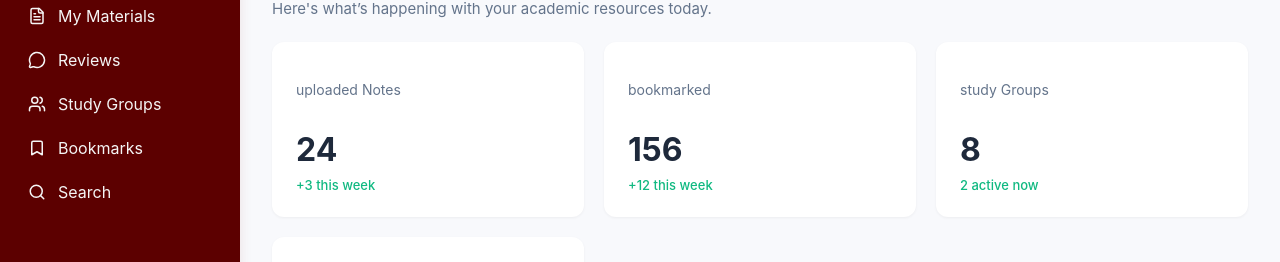
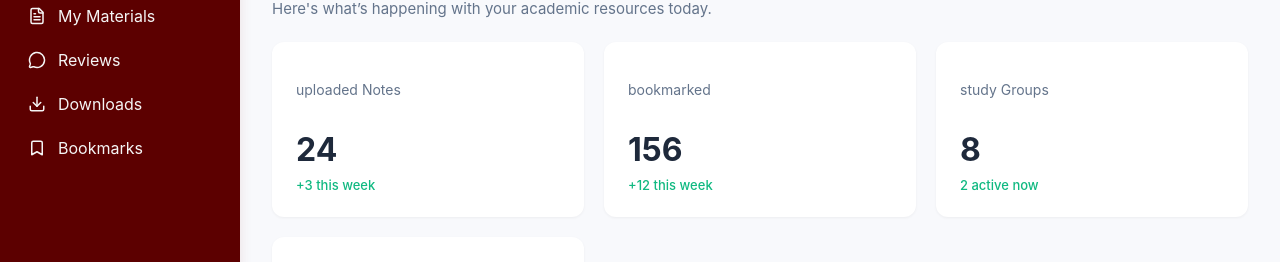
Before and after one commit to Melessa-mooh/TakeNotes, a React (Create React App) app in the folder my-app/: page /bookmarks in a window 1280 px wide. Shown: the part 170-432 px from the top of the page. Built offline with nearby package versions, Linux system fonts and the light colour scheme.

Commit message:
Organized navigation

```diff
--- a/my-app/src/pages/Bookmarks.jsx
+++ b/my-app/src/pages/Bookmarks.jsx
@@ -141,14 +141,15 @@ export default function Dashboard() {
             My Materials
           </Link>
           <Link to="/reviews" className="nav-item">
-                      <MessageCircle size={18} />
-                      Reviews
-                    </Link>
+          <MessageCircle size={18} />
+            Reviews
+            </Link>
+            <Link to="/downloads" className="nav-item">
+             <Download size={18} />
+             Downloads
+            </Link>
 
-          <Link to="/groups" className="nav-item">
-            <Users size={18} />
-            Study Groups
-          </Link>
+
 
           {/* ✅ BOOKMARKS LINK FIXED */}
           <Link to="/bookmarks" className="nav-item">
@@ -156,10 +157,7 @@ export default function Dashboard() {
             Bookmarks
           </Link>
 
-          <Link to="/search" className="nav-item">
-            <Search size={18} />
-            Search
-          </Link>
+
         </nav>
 
         <div className="sidebar-footer">
--- a/my-app/src/pages/Dashboard.jsx
+++ b/my-app/src/pages/Dashboard.jsx
@@ -12,8 +12,10 @@ import {
   Bookmark,
   TrendingUp,
   FileText,
+  MessageCircle,
   MoreVertical,
   Download // Import the Download icon
+
 } from "lucide-react";
 
 export default function Dashboard() {
@@ -134,6 +136,10 @@ export default function Dashboard() {
           <Link to="/materials" className="nav-item">
             <FileText size={18} />
             My Materials
+          </Link>
+          <Link to="/reviews" className="nav-item">
+            <MessageCircle size={18} />
+            Reviews
           </Link>
           {/* UPDATED: Changed icon to Download */}
           <Link to="/downloads" className="nav-item">
--- a/my-app/src/pages/Reviews.jsx
+++ b/my-app/src/pages/Reviews.jsx
@@ -12,7 +12,7 @@ import {
   ThumbsUp,
   MessageCircle,
   Bookmark,
-  Users,
+  //Users,
   Menu,
   MoreVertical,
   Download
@@ -84,9 +84,12 @@ export default function Reviews() {
           <Link to="/dashboard" className="nav-item"><span className="nav-icon">🏠</span> Dashboard</Link>
           <Link to="/materials" className="nav-item"><FileText size={18} /> My Materials</Link>
           <Link to="/reviews" className="nav-item active"><MessageCircle size={18} /> Reviews</Link>
-          <Link to="/groups" className="nav-item"><Users size={18} /> Study Groups</Link>
+           <Link to="/downloads" className="nav-item">
+                        <Download size={18} />
+                        Downloads
+                       </Link>
           <Link to="/bookmarks" className="nav-item"><Bookmark size={18} /> Bookmarks</Link>
-          <Link to="/search" className="nav-item"><Search size={18} /> Search</Link>
+
         </nav>
         <div className="sidebar-footer">
           <Link to="/settings" className="settings-link">⚙️ Settings</Link>
--- a/my-app/src/pages/Settings.jsx
+++ b/my-app/src/pages/Settings.jsx
@@ -11,8 +11,9 @@ import {
   Menu,
   FileText,
   MessageCircle,
-  Users,
+  //Users,
   Bookmark,
+  Download
 } from "lucide-react";
 
 export default function Settings() {
@@ -46,21 +47,19 @@ export default function Settings() {
             <MessageCircle size={18} />
             Reviews
           </Link>
+          <Link to="/downloads" className="nav-item">
+             <Download size={18} />
+             Downloads
+            </Link>
 
-          <Link to="/groups" className="nav-item">
-            <Users size={18} />
-            Study Groups
-          </Link>
+
 
           <Link to="/bookmarks" className="nav-item">
             <Bookmark size={18} />
             Bookmarks
           </Link>
 
-          <Link to="/search" className="nav-item">
-            <Search size={18} />
-            Search
-          </Link>
+
         </nav>
 
         <div className="sidebar-footer">
```
